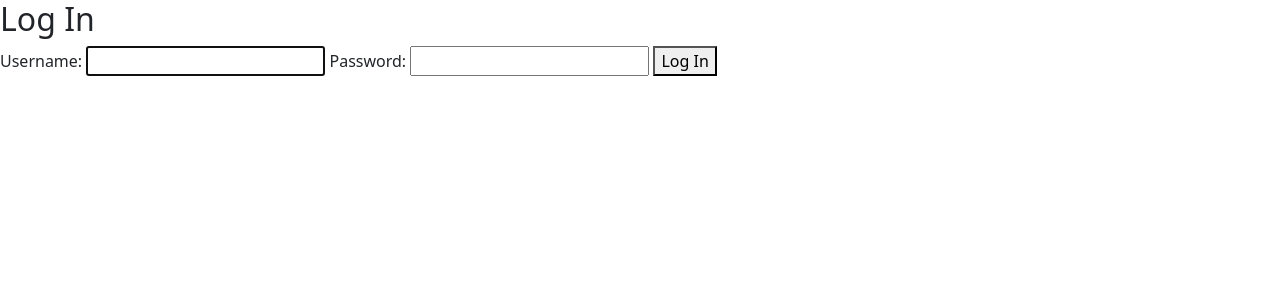
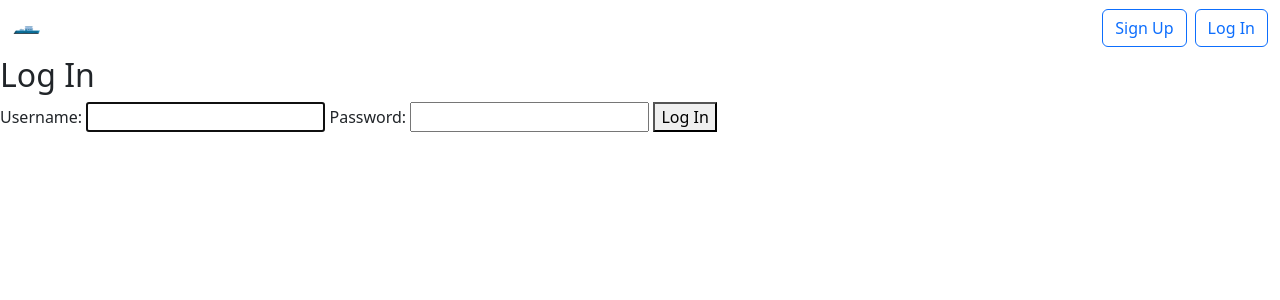
Before and after one commit to ShwetanshuC/DockChain-Website, a Django app: page /accounts/login/ in a window 1280 px wide. Shown: the top 300 px of the page. Run offline with Django 4.2, Linux system fonts and the light colour scheme.

Commit message:
Added Navigation Bar
Sign up and Login buttons and home button

```diff
--- a/accounts/templates/registration/login.html
+++ b/accounts/templates/registration/login.html
@@ -1,4 +1,4 @@
-{%extends "base.html" %}
+{%extends "index.html" %}
 {%load static%}
 {%block title%} Login {%endblock%}
 
--- a/accounts/templates/registration/signup.html
+++ b/accounts/templates/registration/signup.html
@@ -1,4 +1,4 @@
-{% extends "base.html" %}
+{% extends "index.html" %}
 
 {% block title %}Sign Up{% endblock %}
 
--- a/webpage/templates/index.html
+++ b/webpage/templates/index.html
@@ -1,4 +1,3 @@
-
 <!DOCTYPE html>
 <html>
 <head>
@@ -6,15 +5,30 @@
     <meta name="viewport" content="width=device-width, initial-scale=1">
     {%load static%}
     <link href="https://cdn.jsdelivr.net/npm/bootstrap@5.3.7/dist/css/bootstrap.min.css" rel="stylesheet" integrity="sha384-LN+7fdVzj6u52u30Kp6M/trliBMCMKTyK833zpbD+pXdCLuTusPj697FH4R/5mcr" crossorigin="anonymous">
-    <link rel="stylesheet" href="{% static 'Home/style.css' %}">
+    <link rel="stylesheet" href="{% static 'Index/style.css' %}">
     <title>{%block title%} Django {%endblock%}</title>
 </head>
 <body>
+
+    <nav class="navbar navbar-expand-lg sticky-top bg-transparent">
+        <div class="container">
+            <a class="navbar-brand" href="/">
+                <img src="{%static 'Home/Images/ship.png' %}" alt="Bootstrap" width="30" height="24">
+            </a>
+        </div>
+
+        <div class="container-fluid">
+            <div class="d-flex ms-auto">
+                <a class="btn btn-outline-primary me-2" href="/#register" role="button">Sign Up</a>
+                <a class="btn btn-outline-primary" href="/accounts/login/" role="button">Log In</a>
+            </div>
+        </div>
+    </nav>
+
     <script src="https://cdn.jsdelivr.net/npm/bootstrap@5.3.7/dist/js/bootstrap.bundle.min.js" integrity="sha384-ndDqU0Gzau9qJ1lfW4pNLlhNTkCfHzAVBReH9diLvGRem5+R9g2FzA8ZGN954O5Q" crossorigin="anonymous"></script>
     <script src="https://cdn.jsdelivr.net/npm/@popperjs/core@2.11.8/dist/umd/popper.min.js" integrity="sha384-I7E8VVD/ismYTF4hNIPjVp/Zjvgyol6VFvRkX/vR+Vc4jQkC+hVqc2pM8ODewa9r" crossorigin="anonymous"></script>
     <script src="https://cdn.jsdelivr.net/npm/bootstrap@5.3.7/dist/js/bootstrap.min.js" integrity="sha384-7qAoOXltbVP82dhxHAUje59V5r2YsVfBafyUDxEdApLPmcdhBPg1DKg1ERo0BZlK" crossorigin="anonymous"></script>
     <script src="{% static 'script.js' %}"></script>
-
     {%block content%} {%endblock%}
 </body>
 </html>
```
Also changed, not shown: webpage/templates/home.html (+5 -2 lines), db.sqlite3.
